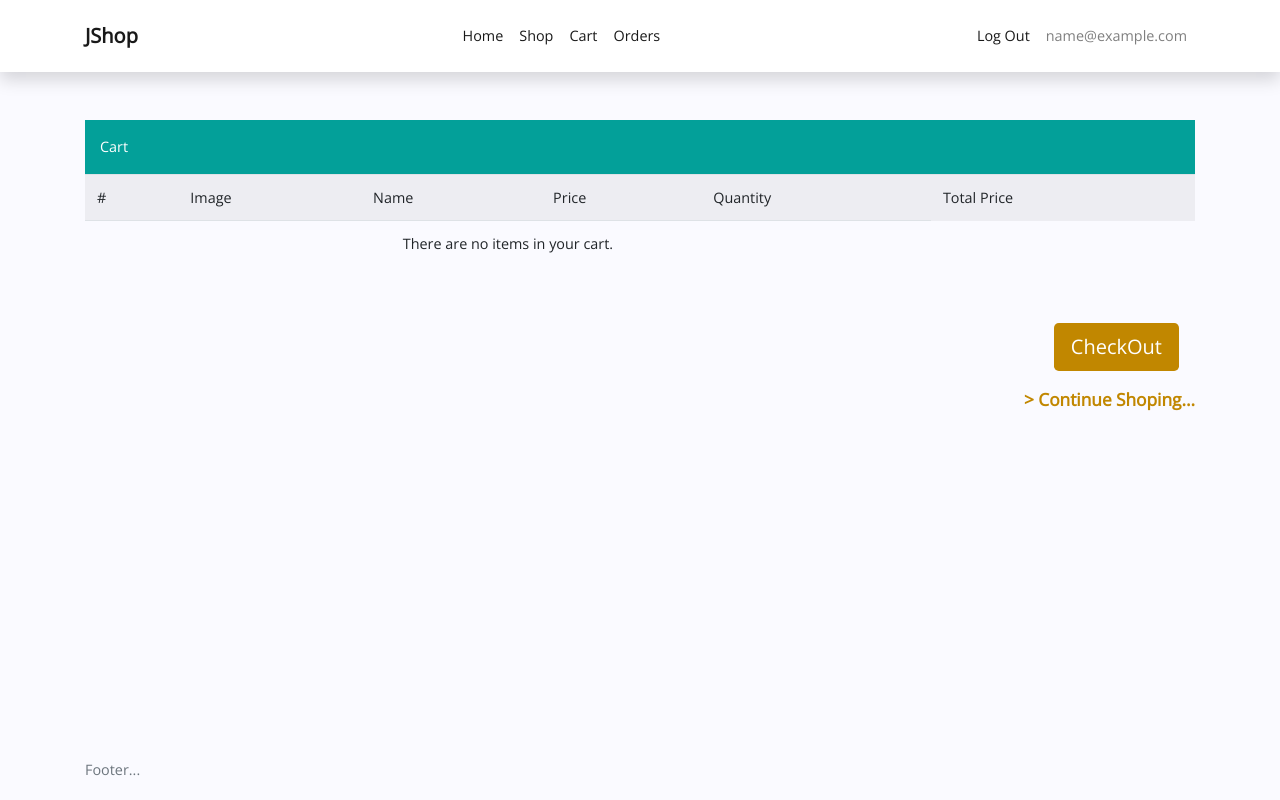
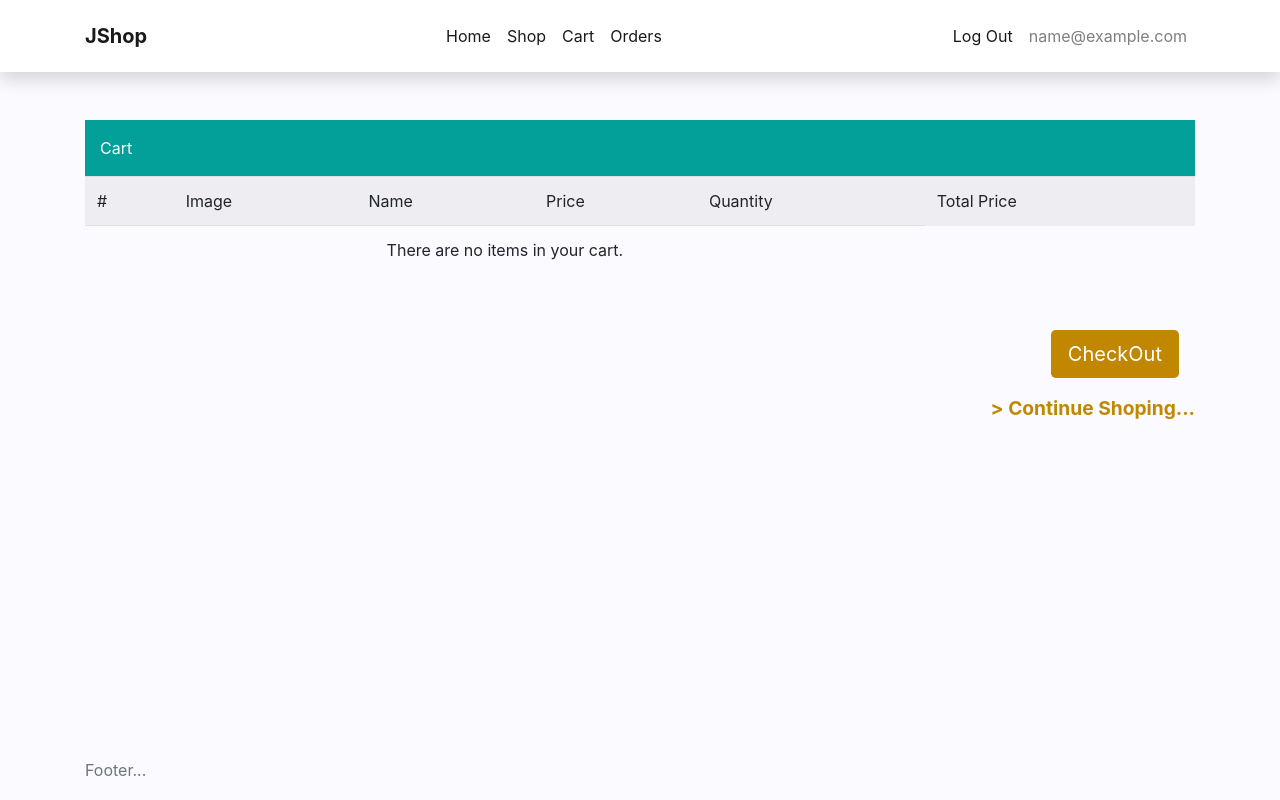
Before and after one commit to Adomah-Abubakar/joetib-shop, a Django app: page /cart/ in a window 1280 px wide. Run offline with Django 3.2, Linux system fonts and the light colour scheme; the visitor is signed in with stand-in values (Sample User, id 1); data comes from the database, SQL or seed files in the repository; data that the repository does not hold is empty; some libraries are stand-ins or nearby versions.

Commit message:
Deactivated fonts

```diff
--- a/static/css/base.css
+++ b/static/css/base.css
@@ -90,8 +90,8 @@ body.dark-mode {
 /* End colors */
 body {
   background: var(--main-background);
-  font-family: 'Open Sans', sans-serif;
-  font-size: 0.9em;
+  /* font-family: 'Open Sans', sans-serif;
+  font-size: 0.9em; */
   color: var(--dark-color);
 }
 
```
